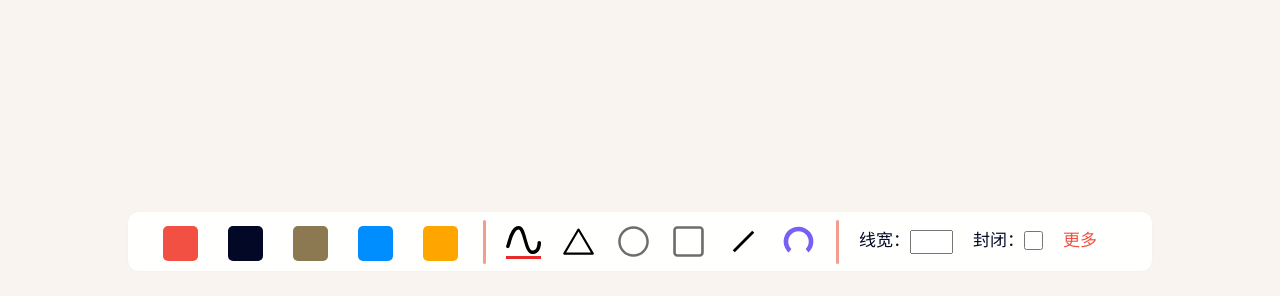
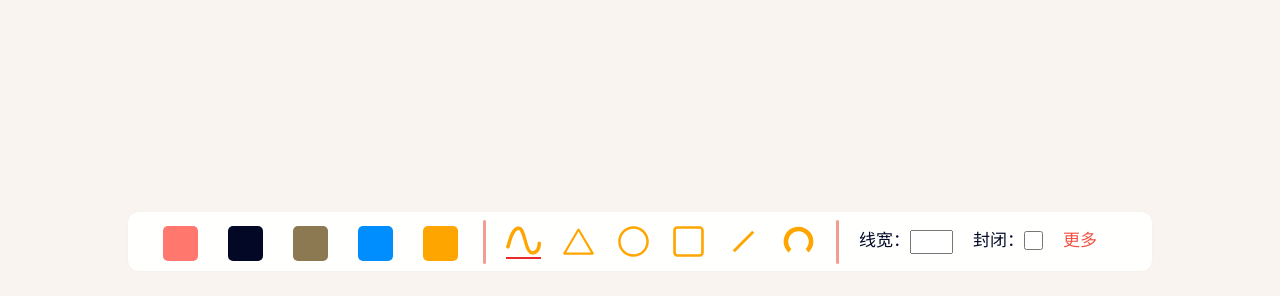
Before and after one commit to liucan233/svg-drawing-board, a React (Create React App) app: page / in a window 1280 px wide. Shown: the part 504-804 px from the top of the page. Built offline with nearby package versions, Linux system fonts and the light colour scheme.

Commit message:
feat: 实现底部栏颜色切换 feat: 实现曲线和直线绘图的切换 fix: 文件结构混乱

```diff
--- a/src/App.js
+++ b/src/App.js
@@ -1,13 +1,11 @@
 import "./App.css";
 import React, { Fragment } from "react";
-import ToolBar from "./components/controlsBar";
 import DrawingBox from "./components/drawingBox";
 
 function App() {
   return (
     <Fragment>
       <DrawingBox />
-      <ToolBar />
     </Fragment>
   );
 }
--- a/src/components/colorSelector/index.js
+++ b/src/components/colorSelector/index.js
@@ -1,18 +1,29 @@
 import "./index.css";
 import React, { useState } from "react";
 
-function ColorSelector() {
+function ColorSelector({ svgStyle, setProps }) {
   let [colors, setColors] = useState([
-    "#f25042",
+    "#ff776d",
     "#020826",
     "#8c7851",
     "#008eff",
     "orange",
   ]);
+  function handleClick({ target }) {
+    const { dataset } = target;
+    if (!dataset.color) return;
+    setProps({ ...svgStyle, color: dataset.color });
+  }
   return (
-    <div className="color-selector">
+    <div className="color-selector" onClick={handleClick}>
       {colors.map((item, index) => {
-        return <span style={{ backgroundColor: item }} key={index} />;
+        return (
+          <span
+            style={{ backgroundColor: item }}
+            data-color={item}
+            key={index}
+          />
+        );
       })}
     </div>
   );
--- a/src/components/controlsBar/index.css
+++ b/src/components/controlsBar/index.css
@@ -46,8 +46,8 @@
 }
 
 .item-active {
-  border-bottom: #e82a2a solid 3px;
-  transition: border-bottom-width ease-in 0.3s;
+  border-bottom: #e82a2a solid 2px !important;
+  /*transition: border-bottom-width ease-in 0.1s;*/
 }
 .tool-space {
   flex-shrink: 0;
--- a/src/components/controlsBar/index.js
+++ b/src/components/controlsBar/index.js
@@ -4,14 +4,14 @@ import ColorSelector from "../colorSelector";
 import FigureSelector from "../figureSelector";
 import PropsSelector from "../propsSelector";
 
-function ToolBar() {
+function ToolBar({ svgStyle, setProps }) {
   return (
     <div className="tool-bar">
-      <ColorSelector />
+      <ColorSelector setProps={setProps} svgStyle={svgStyle} />
       <span className="tool-space" />
-      <FigureSelector />
+      <FigureSelector setProps={setProps} svgStyle={svgStyle} />
       <span className="tool-space" />
-      <PropsSelector />
+      <PropsSelector setProps={setProps} svgStyle={svgStyle} />
     </div>
   );
 }
--- a/src/components/drawingBox/index.js
+++ b/src/components/drawingBox/index.js
@@ -1,25 +1,41 @@
 import "./index.css";
-import React, { useState } from "react";
+import React, { Fragment, useState } from "react";
+import ToolBar from "../controlsBar";
+import { createLine, renderLine } from "../../utils/createLineUtil";
+import { createPath, renderPath } from "../../utils/createPathUtil";
 
 function DrawingBox() {
   const [figures, setFigures] = useState([]);
   const [onPainting, changePainting] = useState(false);
+  const [drawingProps, setDrawingProps] = useState({
+    type: "path",
+    color: "orange",
+    width: 5,
+    fill: "transparent",
+  });
 
-  function handleMouseDown(e) {
+  function handelMouseDown(e) {
+    changePainting(true);
     const { nativeEvent } = e;
+    const { color, width, fill } = drawingProps;
     figures.push({
-      type: "line",
+      type: drawingProps.type,
+      key: Date.now(),
+      color,
+      width,
+      fill,
+      downX: nativeEvent.offsetX,
+      downY: nativeEvent.offsetY,
       path: `M${nativeEvent.offsetX} ${nativeEvent.offsetY}`,
     });
-    changePainting(true);
   }
 
   function handleMouseMove(e) {
-    const { nativeEvent } = e;
-    const topSvgChild = figures.pop();
-    topSvgChild.path += `L${nativeEvent.offsetX} ${nativeEvent.offsetY}`;
-    figures.push(topSvgChild);
-    setFigures([...figures]);
+    let handleDrawing = function () {};
+    const { type } = drawingProps;
+    if (type === "path") handleDrawing = createPath;
+    else if (type === "line") handleDrawing = createLine;
+    handleDrawing(e, figures, setFigures);
   }
 
   function handleMoseUp() {
@@ -27,25 +43,11 @@ function DrawingBox() {
   }
 
   function createSvgChild(item, index) {
-    const { type, path } = item;
-    switch (type) {
-      case "line":
-        return (
-          <path
-            stroke="orange"
-            strokeWidth="5"
-            fill="transparent"
-            strokeLinecap="round"
-            strokeLinejoin="round"
-            d={path}
-            key={index}
-          />
-        );
-      // case 'circle':
-
-      default:
-        return;
-    }
+    const { type } = item;
+    let getPath = function () {};
+    if (type === "path") getPath = renderPath;
+    else if (type === "line") getPath = renderLine;
+    return getPath(item);
   }
 
   // useEffect(function () {
@@ -53,11 +55,12 @@ function DrawingBox() {
   // },[figures])
 
   return (
+    <Fragment>
       <div className="drawing-box">
         <svg
-        onMouseDown={handleMouseDown}
           onMouseUp={handleMoseUp}
           onMouseLeave={handleMoseUp}
+          onMouseDown={handelMouseDown}
           onMouseMove={onPainting ? handleMouseMove : null}
         >
           {figures.map((item, index) => {
@@ -65,6 +68,8 @@ function DrawingBox() {
           })}
         </svg>
       </div>
+      <ToolBar svgStyle={drawingProps} setProps={setDrawingProps} />
+    </Fragment>
   );
 }
 export default DrawingBox;
--- a/src/components/figureSelector/index.css
+++ b/src/components/figureSelector/index.css
@@ -8,4 +8,7 @@
   margin: 10px;
   box-sizing: border-box;
   vertical-align: top;
+  cursor: pointer;
+  border-bottom-width: 0;
+  transition: border-bottom-width ease-in-out 0.1s;
 }
--- a/src/components/figureSelector/index.js
+++ b/src/components/figureSelector/index.js
@@ -1,52 +1,61 @@
 import "./index.css";
-import React from "react";
+import React, { useState } from "react";
 
-function FigureSelector() {
+function FigureSelector({ svgStyle, setProps }) {
+  const [active, setActive] = useState("path");
+  function handleClick({ target }) {
+    if (target.tagName === "path") target = target.parentElement;
+    const { dataset } = target;
+    setActive(dataset.type);
+    setProps({ ...svgStyle, type: dataset.type });
+  }
   return (
-    <div className="figure-selector">
+    <div className="figure-selector" onClick={handleClick}>
       <svg
         viewBox="0 0 1280 1024"
-        version="1.1"
+        fill={svgStyle.color}
         xmlns="http://www.w3.org/2000/svg"
-        className="item-active"
+        data-type="path"
+        className={active === "path" ? "item-active" : ""}
       >
         <path d="M1280 614.4c0-32-32-64-64-64-38.4 0-64 32-64 64 0 44.8-12.8 172.8-70.4 236.8-32 32-70.4 44.8-121.6 44.8-89.6 0-153.6-243.2-204.8-416-64-249.6-128-480-294.4-480C224 0 115.2 364.8 44.8 601.6c-12.8 51.2-25.6 96-38.4 121.6-12.8 32 6.4 70.4 38.4 83.2 32 12.8 70.4-6.4 83.2-38.4 12.8-32 25.6-76.8 44.8-134.4C217.6 460.8 320 128 460.8 128 531.2 128 595.2 358.4 640 512c70.4 249.6 140.8 512 326.4 512 83.2 0 153.6-25.6 204.8-83.2 115.2-121.6 108.8-320 108.8-326.4z" />
       </svg>
-      <svg viewBox="0 0 1024 1024" xmlns="http://www.w3.org/2000/svg">
+      <svg
+        viewBox="0 0 1024 1024"
+        xmlns="http://www.w3.org/2000/svg"
+        fill={svgStyle.color}
+      >
         <path d="M928.64 896a2.144 2.144 0 0 1-0.64 0H96a32.032 32.032 0 0 1-27.552-48.288l416-704c11.488-19.456 43.552-19.456 55.104 0l413.152 699.2A31.936 31.936 0 0 1 928.64 896zM152.064 832h719.84L512 222.912 152.064 832z" />
       </svg>
       <svg
         viewBox="0 0 1024 1024"
-        version="1.1"
+        fill={svgStyle.color}
         xmlns="http://www.w3.org/2000/svg"
       >
-        <path
-          d="M511.99 960.22C264.84 960.22 63.77 759.15 63.77 512S264.84 63.78 511.99 63.78 960.23 264.85 960.23 512 759.14 960.22 511.99 960.22z m0-823.81C304.88 136.41 136.4 304.89 136.4 512s168.48 375.59 375.59 375.59c207.13 0 375.61-168.48 375.61-375.59S719.12 136.41 511.99 136.41z"
-          fill="#6C6D6E"
-        />
+        <path d="M511.99 960.22C264.84 960.22 63.77 759.15 63.77 512S264.84 63.78 511.99 63.78 960.23 264.85 960.23 512 759.14 960.22 511.99 960.22z m0-823.81C304.88 136.41 136.4 304.89 136.4 512s168.48 375.59 375.59 375.59c207.13 0 375.61-168.48 375.61-375.59S719.12 136.41 511.99 136.41z" />
       </svg>
       <svg
         viewBox="0 0 1024 1024"
-        version="1.1"
+        fill={svgStyle.color}
         xmlns="http://www.w3.org/2000/svg"
       >
-        <path
-          d="M841.34 959.36H182.66c-65.06 0-117.99-52.94-117.99-118.02V182.69c0-65.08 52.94-118.04 117.99-118.04h658.68c65.06 0 117.99 52.96 117.99 118.04v658.65c0 65.08-52.93 118.02-117.99 118.02zM182.66 142.17c-22.31 0-40.51 18.18-40.51 40.51v658.65c0 22.34 18.2 40.49 40.51 40.49h658.68c22.31 0 40.51-18.15 40.51-40.49V182.69c0-22.34-18.2-40.51-40.51-40.51H182.66z"
-          fill="#6C6D6E"
-        />
+        <path d="M841.34 959.36H182.66c-65.06 0-117.99-52.94-117.99-118.02V182.69c0-65.08 52.94-118.04 117.99-118.04h658.68c65.06 0 117.99 52.96 117.99 118.04v658.65c0 65.08-52.93 118.02-117.99 118.02zM182.66 142.17c-22.31 0-40.51 18.18-40.51 40.51v658.65c0 22.34 18.2 40.49 40.51 40.49h658.68c22.31 0 40.51-18.15 40.51-40.49V182.69c0-22.34-18.2-40.51-40.51-40.51H182.66z" />
       </svg>
       <svg
         viewBox="0 0 1024 1024"
-        version="1.1"
+        fill={svgStyle.color}
         xmlns="http://www.w3.org/2000/svg"
+        data-type="line"
+        className={active === "line" ? "item-active" : ""}
       >
         <path d="M197.333333 766.293333l568.746667-568.661333 60.330667 60.330667-568.746667 568.746666z" />
       </svg>
-      <svg viewBox="0 0 1024 1024" xmlns="http://www.w3.org/2000/svg">
-        <path
-          d="M804.5 835.4375L720.828125 728.5625c109.6875-105.46875 123.75-279.84375 27.421875-401.484375-103.359375-130.078125-291.796875-152.578125-421.875-49.921875s-151.875 291.796875-49.21875 421.875c9.140625 11.25 18.28125 21.796875 28.828125 31.640625l-83.671875 106.171875c-18.28125-16.171875-35.15625-34.453125-51.328125-54.140625C21.921875 594.265625 54.265625 320.046875 242.703125 171.6875S704.65625 54.96875 853.71875 243.40625c142.734375 180.703125 118.828125 439.453125-49.21875 592.03125z"
-          fill="#7760F6"
-        />
+      <svg
+        viewBox="0 0 1024 1024"
+        xmlns="http://www.w3.org/2000/svg"
+        fill={svgStyle.color}
+      >
+        <path d="M804.5 835.4375L720.828125 728.5625c109.6875-105.46875 123.75-279.84375 27.421875-401.484375-103.359375-130.078125-291.796875-152.578125-421.875-49.921875s-151.875 291.796875-49.21875 421.875c9.140625 11.25 18.28125 21.796875 28.828125 31.640625l-83.671875 106.171875c-18.28125-16.171875-35.15625-34.453125-51.328125-54.140625C21.921875 594.265625 54.265625 320.046875 242.703125 171.6875S704.65625 54.96875 853.71875 243.40625c142.734375 180.703125 118.828125 439.453125-49.21875 592.03125z" />
       </svg>
     </div>
   );
--- /dev/null
+++ b/src/utils/createLineUtil.js
@@ -0,0 +1,29 @@
+function createLine(e, figures, setFigures) {
+  const { nativeEvent, type } = e;
+  const line = figures.pop();
+  line.moveX = nativeEvent.offsetX;
+  line.moveY = nativeEvent.offsetY;
+  figures.push(line);
+  setFigures([...figures]);
+}
+
+function renderLine(figure) {
+  const { downX, downY, moveX, moveY, path, key, color, width, fill } = figure;
+  if (!moveX) return;
+  return (
+    <line
+      x1={downX}
+      x2={moveX}
+      y1={downY}
+      y2={moveY}
+      key={key}
+      stroke={color}
+      fill="transparent"
+      strokeLinecap="round"
+      strokeLinejoin="round"
+      strokeWidth={width}
+    />
+  );
+}
+
+export { createLine, renderLine };
--- /dev/null
+++ b/src/utils/createPathUtil.js
@@ -0,0 +1,24 @@
+function createPath(e, figures, setFigures) {
+  const { nativeEvent } = e;
+  const topSvgChild = figures.pop();
+  topSvgChild.path += `L${nativeEvent.offsetX} ${nativeEvent.offsetY}`;
+  figures.push(topSvgChild);
+  setFigures([...figures]);
+}
+
+function renderPath(figure) {
+  const { path, key, color, width, fill } = figure;
+  return (
+    <path
+      stroke={color}
+      strokeWidth={width}
+      fill={fill}
+      strokeLinecap="round"
+      strokeLinejoin="round"
+      d={path}
+      key={key}
+    />
+  );
+}
+
+export { createPath, renderPath };
```
Lines whose indentation alone changed are shown as unchanged.
